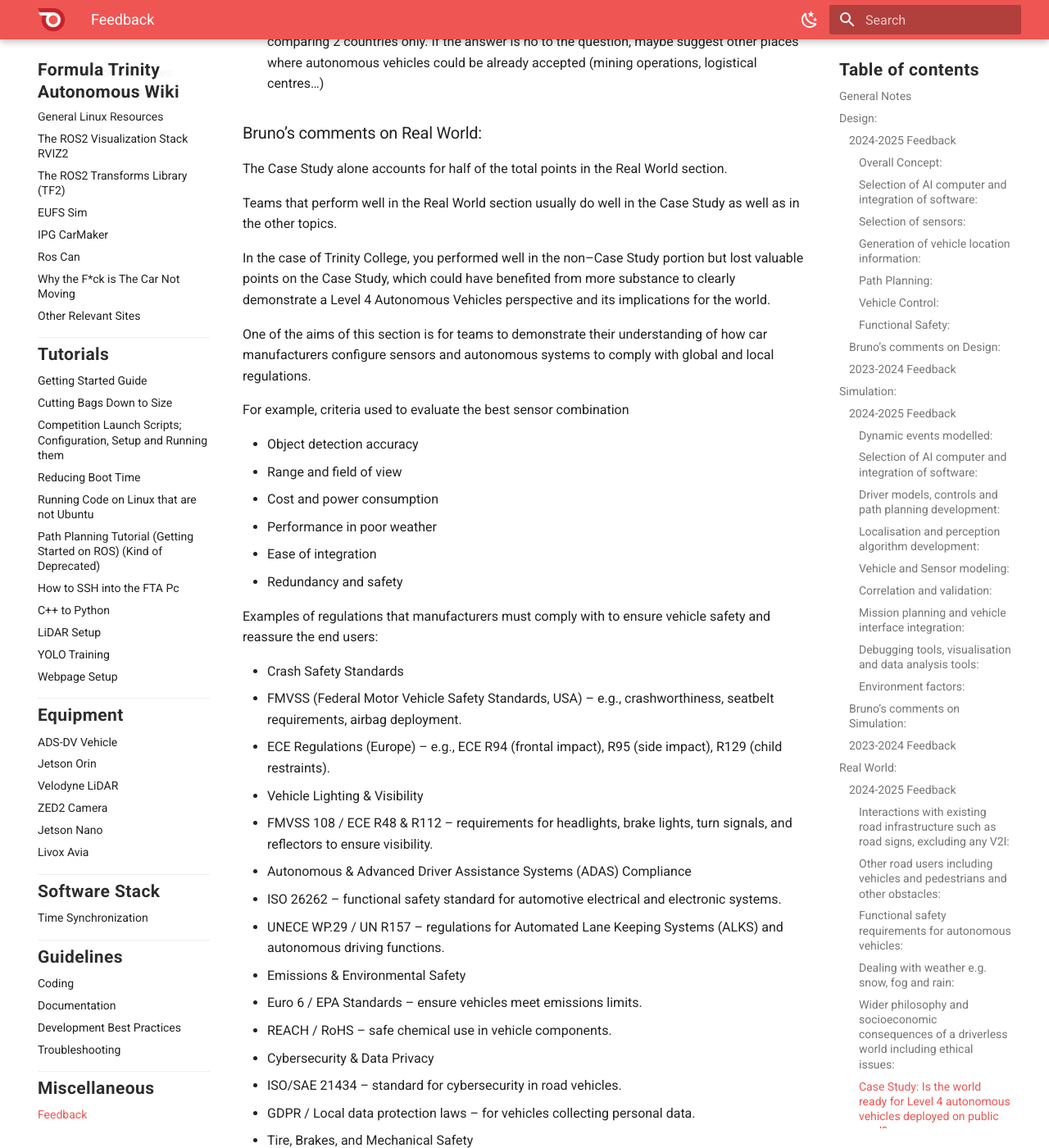
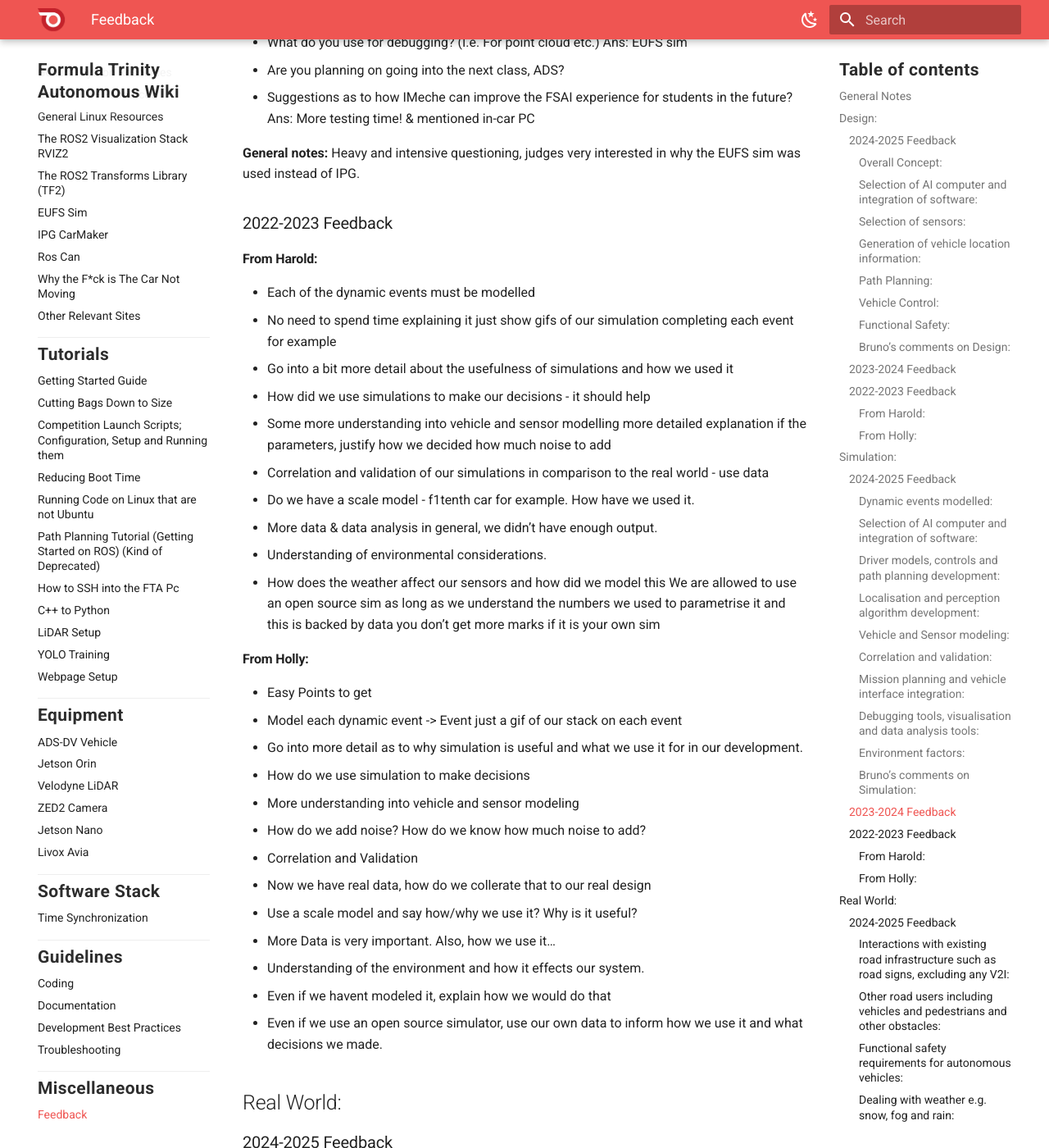
Before and after one commit to FT-Autonomous/ft_docs_2.0, an MkDocs documentation site: the page built from docs/miscellaneous/feedback.md, in a window 1280 px wide and 1400 px high, scrolled down 9697 px. Shown: the whole window at 82% size. Built offline with MkDocs 1.6.1 and Material for MkDocs 9.7.7, drawn with Linux system fonts in a browser that asks for light colours; some of the changed text lies outside the part shown.

Commit message:
Added 2022-2023 feedback

```diff
--- a/docs/miscellaneous/feedback.md
+++ b/docs/miscellaneous/feedback.md
@@ -5,12 +5,16 @@
 * The judges love redundancies.
 * The safey chart/Risk Assessment is very important
   * Need to include Grip of tires
+* Prepare for if we have unlimited budget, what would we get.
+* Submit all doucments in time to avoid penalitys/Reduction in points.
 
 
 
 ## Design:
 
 ### 2024-2025 Feedback
+
+**(Second Place, Presentation)**
 
 #### Overall Concept:
 
@@ -50,7 +54,7 @@
 - Good: Excellent chart showing functional safety plan
 - To improve on: Add failure mitigation solution if a failure happens (current chart was showing how to prevent/fix solution)
 
-### Bruno’s comments on Design:
+#### Bruno’s comments on Design:
 
 One of the slides noted that in 2024, there was a lack of clearly validated improvements or metrics. In 2025, the team said this was addressed by documenting perception and control performance using quantitative metrics however nothing was shown in the slides. The presentation would be strengthened by comparing the current and previous software architectures, highlighting specific improvements, optimizations, or lessons learned. Demonstrating measurable gains in performance or reliability would make the evolution clearer.
 
@@ -110,7 +116,45 @@ decreased significantly. There was one judge who would take photos of some of th
 we went along. Example: the full system slide, the state machine events logic slide… Note:
 judges asked follow-up questions from what was mentioned in answers to questions.
 
-**Award Winning Presentation**
+### 2022-2023 Feedback
+
+#### From Harold:
+
+* Make progress with complexities, validation of achievement, robustness & reliability of systems.
+* Set goals
+* Clear link of what we wanted to do and what we ended up with
+* Clear communication - we were good
+* A lot more around the sensors - review options and how we made our choice.
+  * Essentially a justification doesn’t matter if budget is a concern
+  * Do the sensors give us the performance we’re looking for
+* Data to back up our reasoning of what algorithms we’re using
+* Functional safety was missing
+  * If the steering fails for example what happens to the system
+* Points are not awarded for complexity of the design
+
+#### From Holly:
+
+* Overall Concepts
+  * Good Idea to start with a simpler design and scale up
+  * Have good fallbacks
+* How do we validate what we achieved? What metrics?
+* Have we met or not met our goals? Collect evidence as to how we improve and what we need to improve
+* Link what we wanted to do with what we ended with
+* Fantastic Presentation Skills
+  * Storytelling
+  * Some teams have good content but bad communication
+* More ground sensors
+  * Review of some options we could use
+  * Understand budget is restricted
+  * Review what sensors we could use and why we would use them? Why didn’t we use them
+  * Quantify this with data…
+* Localisation, Path planning and control
+  * Why did we use these? Why not others? Data to back it up
+  * Follow that process with every slide for success
+* Consistency rather than speed is good
+* Bad with functional safety
+  * What happens to our system if something fails? Sensor failure? Motor Failure?
+
 
 ## Simulation:
 
@@ -139,7 +183,7 @@ judges asked follow-up questions from what was mentioned in answers to questions
 #### Vehicle and Sensor modeling:
 
 - Good: Used previously captured camera data for perception development/improvement
-- To improve on: Switch to commercially available solutions like IPG CarMaker (vehicle dynamics) and Ansys AVx (sensors). Scored 0 as were using Edinburgh’s open source model)
+- To improve on: Switch to commercially available solutions like IPG CarMaker (vehicle dynamics) and Ansys AVx (sensors). Scored 0 as were using Edinburgh’s open source model
 
 #### Correlation and validation:
 
@@ -161,7 +205,7 @@ judges asked follow-up questions from what was mentioned in answers to questions
 - Good: Talked about camera in ideal vs poor lighting conditions and how it affected perception
 - To improve on: Talk about how noise can affect localisation and control. Also consider how it could affect lidar
 
-### Bruno’s comments on Simulation:
+#### Bruno’s comments on Simulation:
 
 * Provide detailed examples of the three tracks used during testing.
 
@@ -241,6 +285,36 @@ judges asked follow-up questions from what was mentioned in answers to questions
 **General notes:** Heavy and intensive questioning, judges very interested in why the EUFS
 sim was used instead of IPG.
 
+### 2022-2023 Feedback
+
+#### From Harold:
+
+* Each of the dynamic events must be modelled
+* No need to spend time explaining it just show gifs of our simulation completing each event for example
+* Go into a bit more detail about the usefulness of simulations and how we used it
+* How did we use simulations to make our decisions - it should help
+* Some more understanding into vehicle and sensor modelling more detailed explanation if the parameters, justify how we decided how much noise to add
+* Correlation and validation of our simulations in comparison to the real world - use data
+* Do we have a scale model - f1tenth car for example. How have we used it.
+* More data & data analysis in general, we didn’t have enough output.
+* Understanding of environmental considerations.
+* How does the weather affect our sensors and how did we model this We are allowed to use an open source sim as long as we understand the numbers we used to parametrise it and this is backed by data you don’t get more marks if it is your own sim
+
+#### From Holly:
+
+* Easy Points to get
+  * Model each dynamic event -> Event just a gif of our stack on each event
+* Go into more detail as to why simulation is useful and what we use it for in our development.
+* How do we use simulation to make decisions
+* More understanding into vehicle and sensor modeling
+  * How do we add noise? How do we know how much noise to add?
+* Correlation and Validation
+  * Now we have real data, how do we collerate that to our real design
+* Use a scale model and say how/why we use it? Why is it useful?
+* More Data is very important. Also, how we use it…
+* Understanding of the environment and how it effects our system.
+  * Even if we havent modeled it, explain how we would do that
+* Even if we use an open source simulator, use our own data to inform how we use it and what decisions we made.
 
 ## Real World:
 
@@ -283,7 +357,7 @@ Legislation, society and technology readiness for driver-out vehicles.
 - To improve on: Consider using countries with major differences (e.g. Denmark vs India) where issues would be different (different driving styles, drivers following -or not following- highway code, etc...). Consider a more global in-depth study that can answer the question ‘Is the world ready for Level4 autonomous vehicles deployed on public road?’ rather than comparing 2 countries only. If the answer is no to the question, maybe suggest other places where autonomous vehicles could be already accepted (mining operations, logistical centres…)
 
 
-### Bruno’s comments on Real World:
+#### Bruno’s comments on Real World:
 
 The Case Study alone accounts for half of the total points in the Real World section.
 
@@ -334,3 +408,29 @@ Examples of regulations that manufacturers must comply with to ensure vehicle sa
 | Dealing with weather e.g. snow, fog and rain: | Good: Very good overview of weather effect on each sensor type and how to overcome inclement weather | To improve on: |
 | Wider philosophy and socioeconomic consequences of a driverless world including ethical issues: | Good: Covered ethical, socioeconomic and legal impact | To improve on: Think about seeing the topic from an automotive manufacturer point of view rather than just end user. Discuss ethics of autonomous car avoidance choices (autonomous car choosing between driving over a child or a grandmother) |
 | Case Study: Is the world ready for Level 4 autonomous vehicles deployed on public road? Legislation, society and technology readiness for driver-out vehicles. | Good: Reviewed legislation, society and infrastructure for Denmark and Singapore | To improve on: Consider using countries with major differences (e.g. Denmark vs India) where issues would be different (different driving styles, drivers following -or not following- highway code, etc...). Consider a more global in-depth study that can answer the question ‘Is the world ready for Level4 autonomous vehicles deployed on public road?’ rather than comparing 2 countries only. If the answer is no to the question, maybe suggest other places where autonomous vehicles could be already accepted (mining operations, logistical centres…) |
+
+### 2022-2023 Feedback
+
+#### From Harold:
+
+* Exactly what we’re looking for
+* What we talk about days to day out in slides
+* Half the time on topics & half the time on case studies mapped well to industry
+* Selling a service was really good
+* Trolley problem discussion was basic - more research
+* Case studies were really really good
+* Marks go for looking at something new and novel and not just what Tesla is doing for example.
+* Answered the questions really well Pick different topics for next year and you’ll get more marks
+
+#### From Holly:
+
+* Casual -> What we talk about day to day. That's what we want
+* Half the time with case studies and half the time with other part
+* Novelty is good, brand extensions was a good novel idea
+* Selling a service instead of a car was very novel and good
+* Trolley problem part was a bit basic
+  * From an industry side, it's not that important.
+* Case studies are really good
+  * Picking something local was a really good idea
+* Marks are awarded to people looking at vehicles and environments that have never been explored -> ex Forestry
+* First three topics, pick new topics if we want to win it again
```
Also changed, not shown: other parts of docs/miscellaneous/feedback.md (+3 -1 lines).
